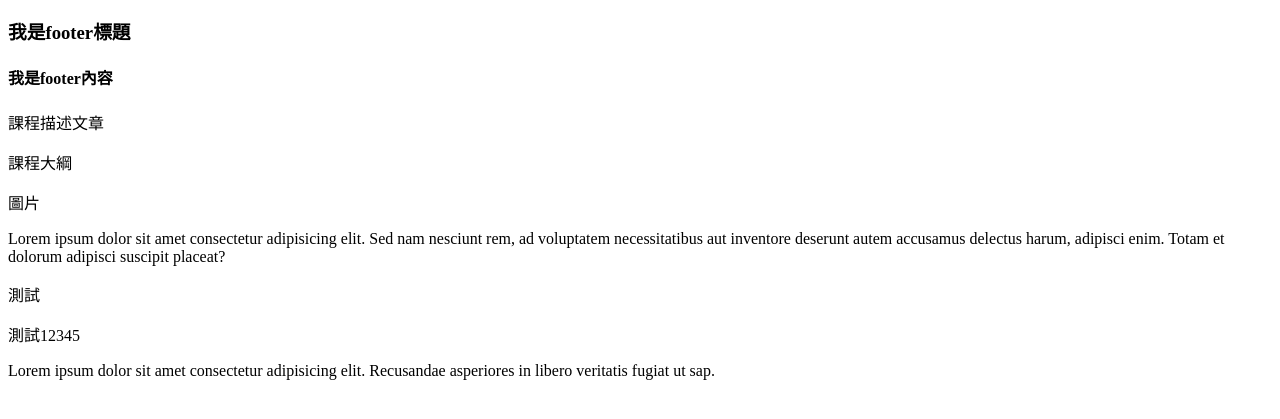
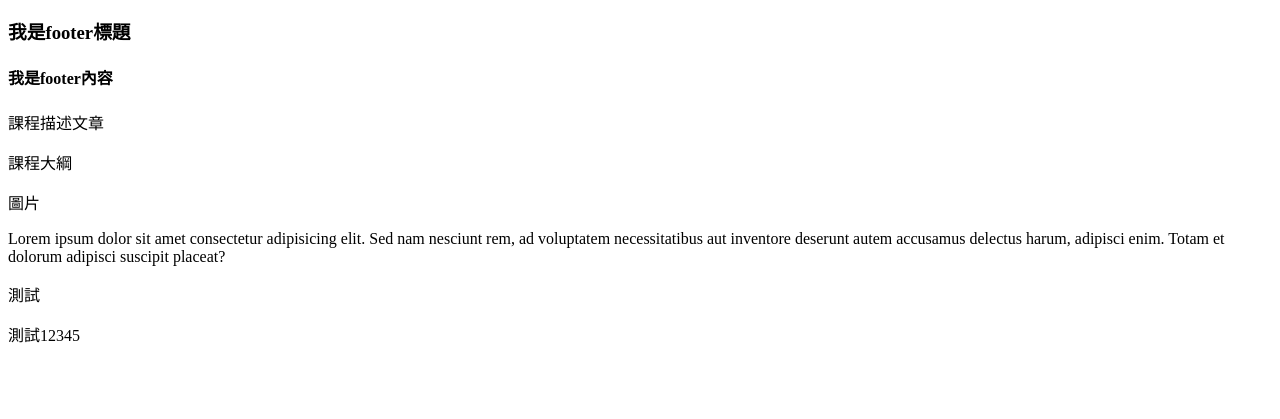
Before and after one commit to HSNM2/git-tutorial, a website: page index.html in a window 1280 px wide. Shown: the part 119-538 px from the top of the page. Drawn offline with Linux system fonts and the light colour scheme.

Commit message:
[common] fix: 修正錯誤 -1

```diff
--- a/index.html
+++ b/index.html
@@ -26,8 +26,6 @@
     inventore deserunt autem accusamus delectus harum, adipisci enim. Totam et dolorum adipisci suscipit placeat?</p>
   <p>測試</p>
   <p>測試12345</p>
-  <footer>Lorem ipsum dolor sit amet consectetur adipisicing elit. Recusandae asperiores in libero veritatis fugiat ut
-    sap.</footer>
 </body>
 
 </html>
```
